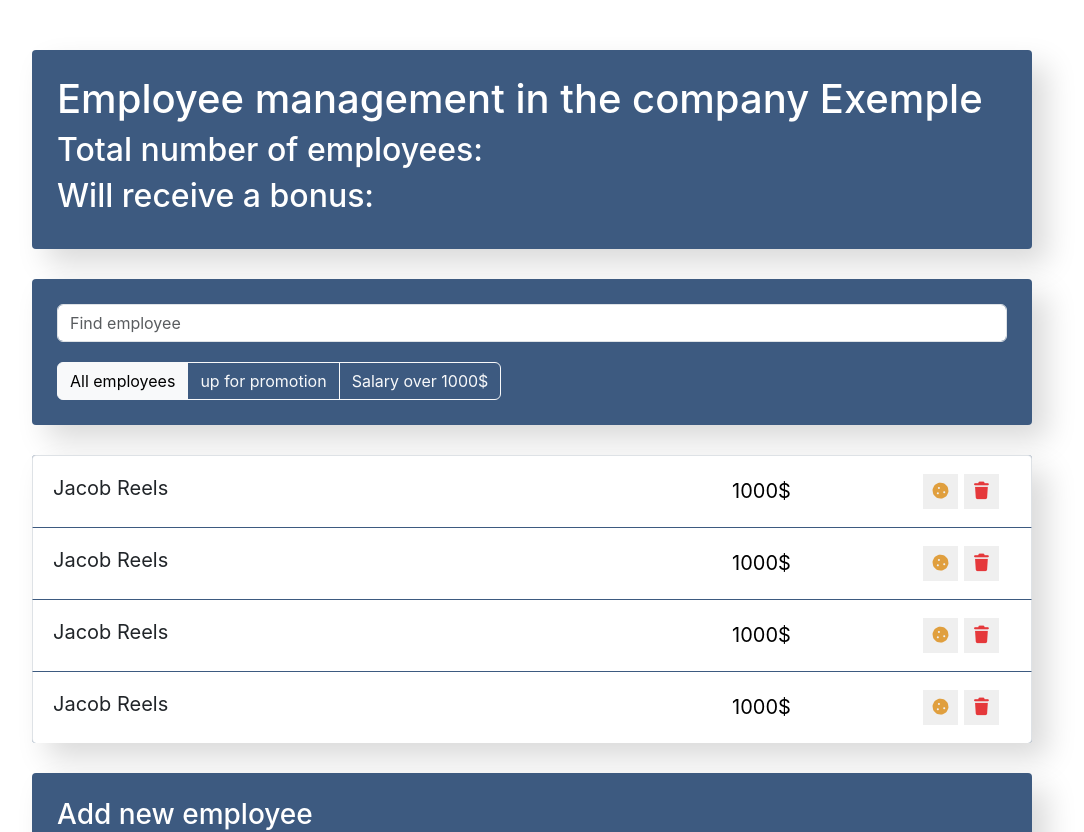
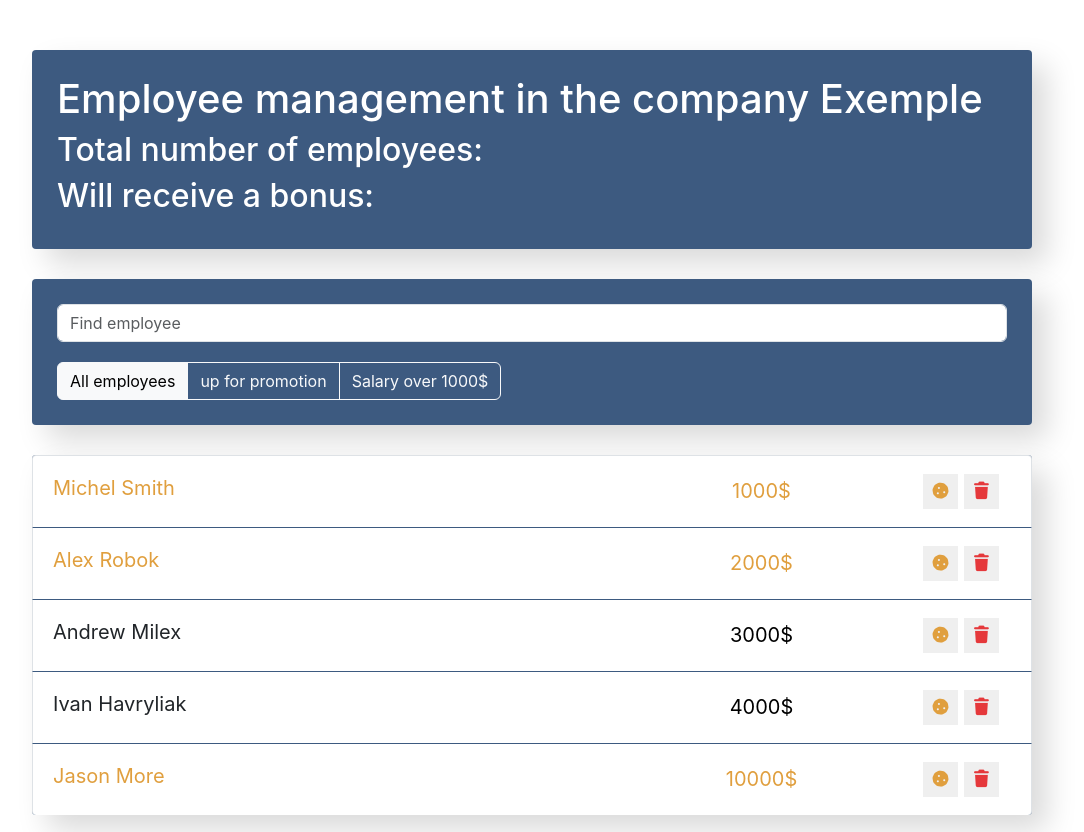
Before and after one commit to IvanHavryliak02/MyFirstReactApp, a React (Create React App) app: page / in a window 1280 px wide. Shown: the top 832 px of the page, without its empty margins (108-1192 px from the left). Built offline with nearby package versions, Linux system fonts and the light colour scheme.

Commit message:
chore: create automativeelements adding by reading DB

```diff
--- a/src/components/app/app.jsx
+++ b/src/components/app/app.jsx
@@ -6,6 +6,15 @@ import List from '../list/list';
 import AddEmpolyees from '../add-employees/add-employees'
 
 function App() {
+
+    const APIData = [
+        {name: 'Michel Smith', salary: 1000, increase: true, id: 1},
+        {name: 'Alex Robok', salary: 2000, increase: true, id: 2},
+        {name: 'Andrew Milex', salary: 3000, increase: false, id: 3},
+        {name: 'Ivan Havryliak', salary: 4000, increase: false, id: 4},
+        {name: 'Jason More', salary: 10000, increase: true, id: 5}
+    ]
+
     return (
         <div className="app">
             <Info/>
@@ -15,7 +24,7 @@ function App() {
                 <Filter/>
             </div>
 
-            <List/>
+            <List data={APIData}/>
             <AddEmpolyees/>
         </div>
     );
--- a/src/components/list-item/list-item.jsx
+++ b/src/components/list-item/list-item.jsx
@@ -1,10 +1,12 @@
 import './list-item.css'
 
-const ListItem = () => {
+const ListItem = ({name, salary, increase}) => {
+
+    let param = increase ? ' increase' : ''
     return (
-        <li className="list-group-item d-flex justify-content-between">
-            <span className="list-group-item-label">Jacob Reels</span>
-            <input type="text" className="list-group-item-input" defaultValue="1000$"/>
+        <li className={"list-group-item d-flex justify-content-between" + param}>
+            <span className="list-group-item-label">{name}</span>
+            <input type="text" className="list-group-item-input" defaultValue={salary + '$'}/>
             <div className='d-flex justify-content-center align-items-center'>
                 <button type="button"
                     className="btn-cookie btn-sm ">
--- a/src/components/list/list.jsx
+++ b/src/components/list/list.jsx
@@ -1,13 +1,15 @@
 import ListItem from '../list-item/list-item';
 import './list.css'
 
-const List = () => {
+const List = ({data}) => {
+
+    const apidata = data.map(item => {
+        const {id, ...itemProps} = item;
+        return <ListItem key={id} {...itemProps}/>
+    })
     return (
         <ul className="list-group list">
-            <ListItem/>
-            <ListItem/>
-            <ListItem/>
-            <ListItem/>
+            {apidata}
         </ul>
     );
 }
```
